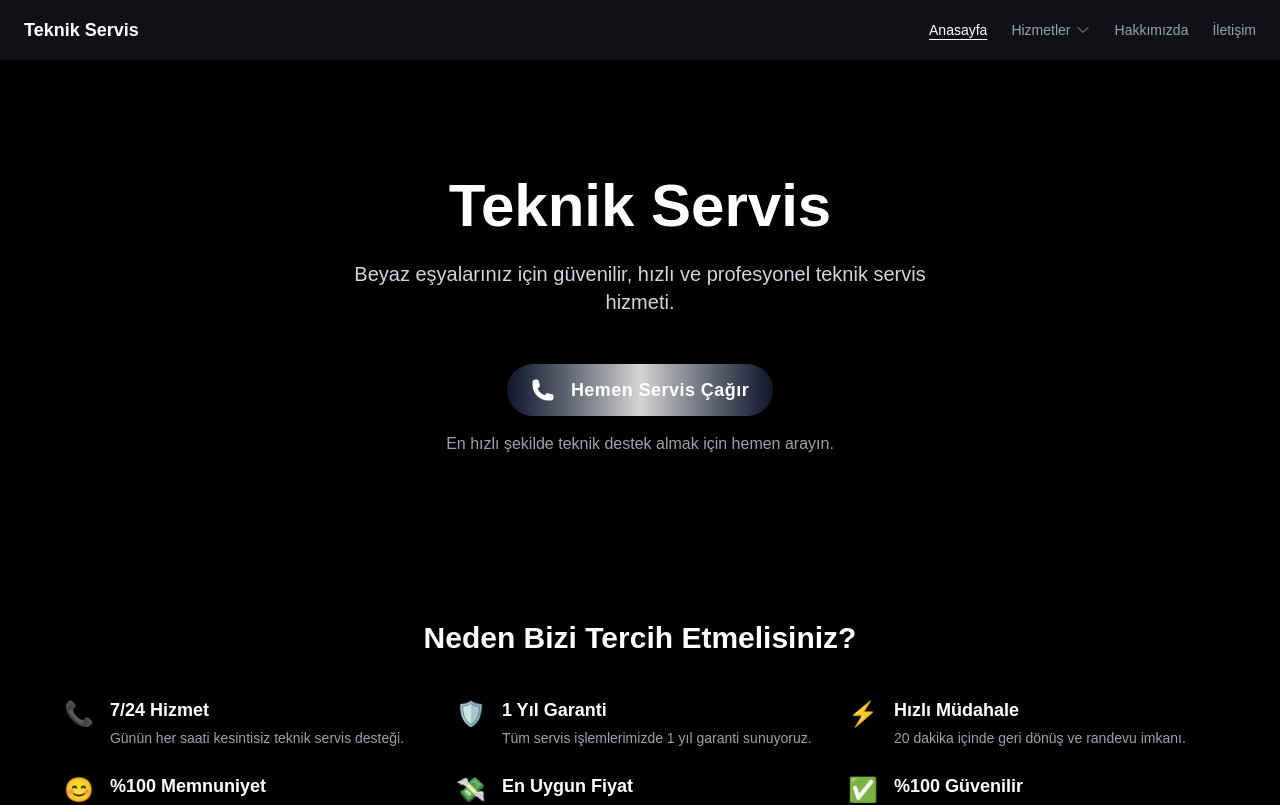
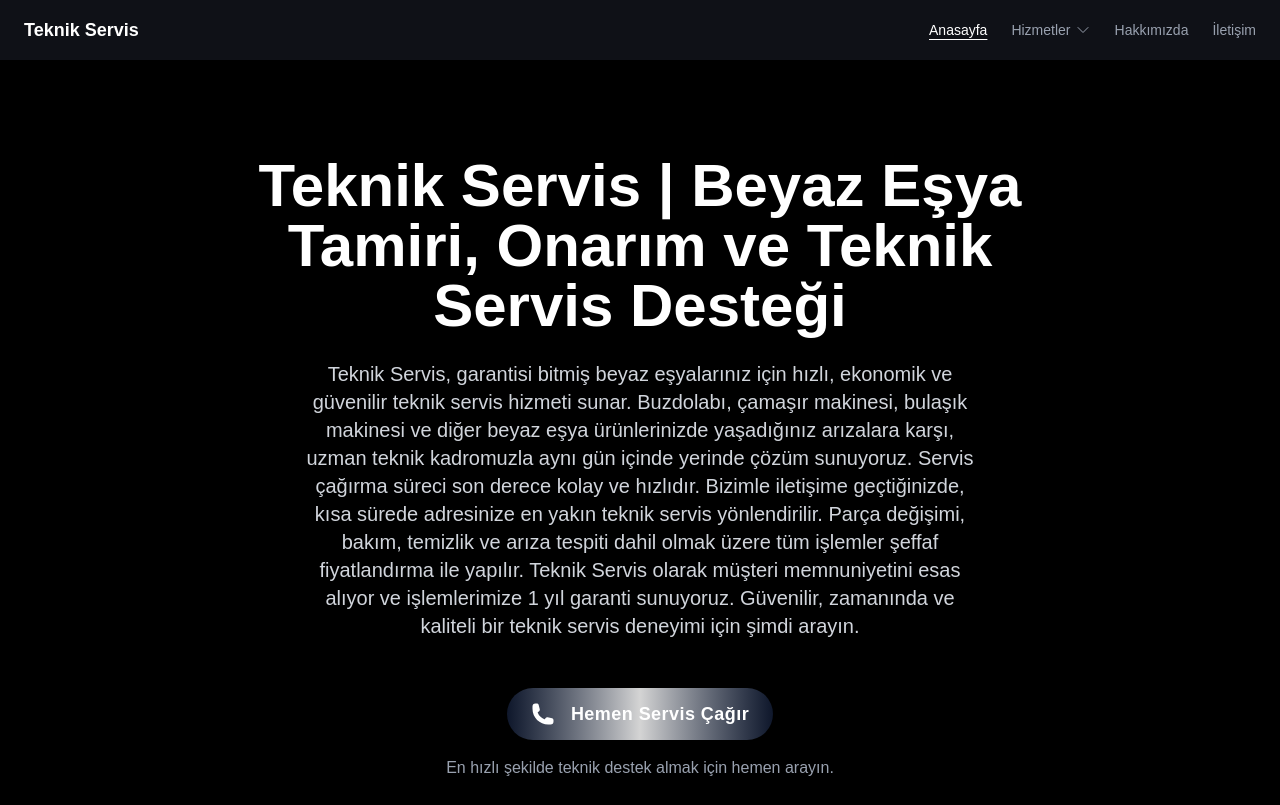
Before and after one commit to berkaybakac/service-web, a Next.js app: page / in a window 1280 px wide. Shown: the top 805 px of the page. Built offline with nearby package versions, Linux system fonts and the light colour scheme.

Commit message:
SEO: Title, H1, description ve canonical optimizasyonu

```diff
--- a/src/app/page.tsx
+++ b/src/app/page.tsx
@@ -2,18 +2,23 @@
 
 import company from '@/config/company';
 import { PhoneIcon } from '@heroicons/react/24/solid';
+import Head from 'next/head';
 
 export default function Home() {
   return (
+    <>
+      <Head>
+        <link rel="canonical" href={company.url} />
+        <link rel="apple-touch-icon" href="/apple-touch-icon.png" />
+      </Head>
       <main className="flex flex-col min-h-screen bg-black text-white">
         {/* Hero Section */}
         <section className="flex flex-col justify-center items-center text-center px-6 pt-16 pb-10 md:pt-24 md:pb-16 min-h-[60vh]">
-        <h1 className="text-4xl md:text-6xl font-bold mb-6 max-w-md md:max-w-xl break-words">
-          {company.name}
+          <h1 className="text-4xl md:text-6xl font-bold mb-6 max-w-3xl break-words">
+            {company.name} | Beyaz Eşya Tamiri, Onarım ve Teknik Servis Desteği
           </h1>
-        <p className="text-base md:text-xl text-gray-300 mb-8 max-w-md md:max-w-xl">
-          Beyaz eşyalarınız için güvenilir, hızlı ve profesyonel teknik servis
-          hizmeti.
+          <p className="text-base md:text-xl text-gray-300 mb-8 max-w-2xl">
+            {company.name}, garantisi bitmiş beyaz eşyalarınız için hızlı, ekonomik ve güvenilir teknik servis hizmeti sunar. Buzdolabı, çamaşır makinesi, bulaşık makinesi ve diğer beyaz eşya ürünlerinizde yaşadığınız arızalara karşı, uzman teknik kadromuzla aynı gün içinde yerinde çözüm sunuyoruz. Servis çağırma süreci son derece kolay ve hızlıdır. Bizimle iletişime geçtiğinizde, kısa sürede adresinize en yakın teknik servis yönlendirilir. Parça değişimi, bakım, temizlik ve arıza tespiti dahil olmak üzere tüm işlemler şeffaf fiyatlandırma ile yapılır. {company.name} olarak müşteri memnuniyetini esas alıyor ve işlemlerimize 1 yıl garanti sunuyoruz. Güvenilir, zamanında ve kaliteli bir teknik servis deneyimi için şimdi arayın.
           </p>
 
           <a
@@ -140,5 +145,6 @@ export default function Home() {
           </a>
         </section>
       </main>
+    </>
   );
 }
```
Lines whose indentation alone changed are shown as unchanged.
